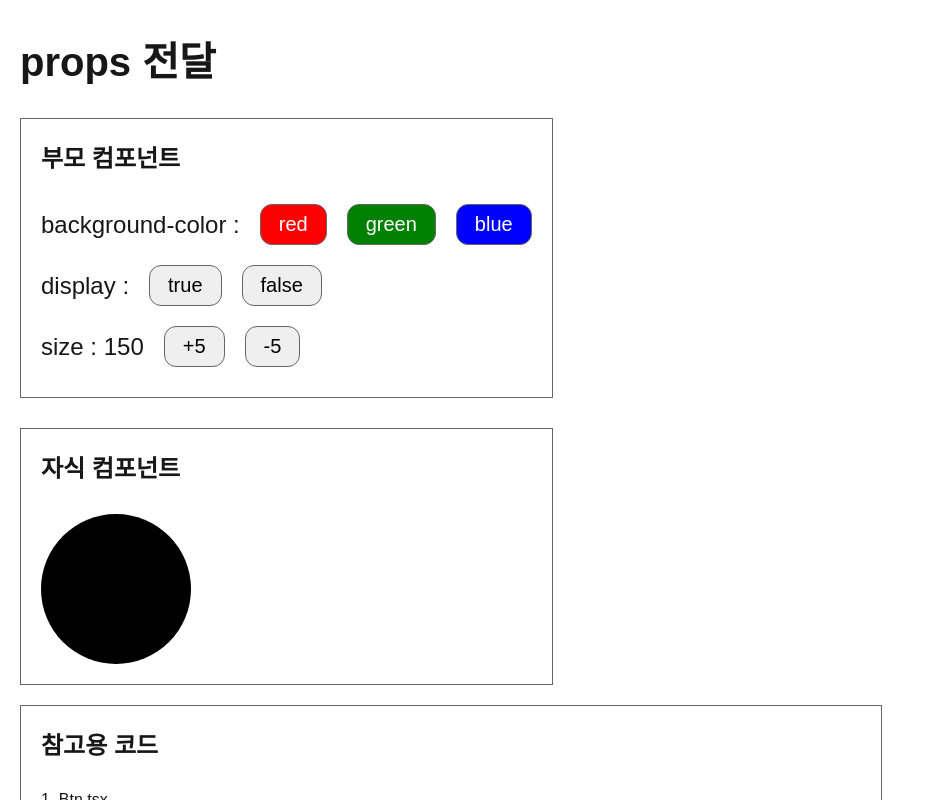
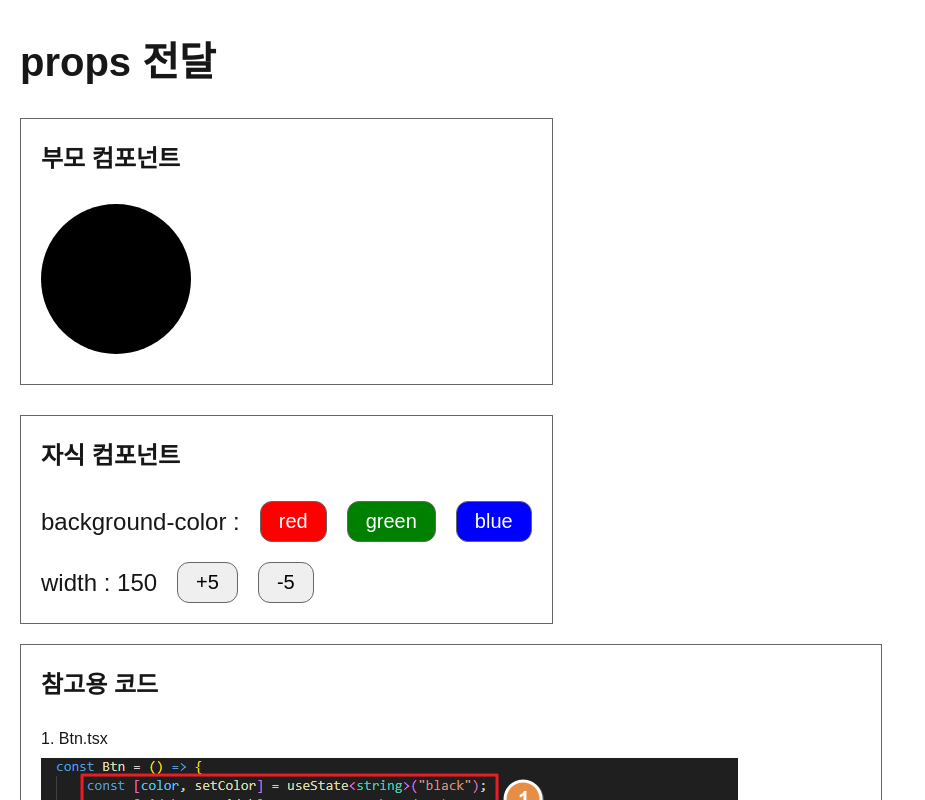
Before and after one commit to CIX-A/todo_react, a Next.js app: page /heesoon/button in a window 1280 px wide. Shown: the top 800 px of the page, without its empty margins (0-925 px from the left). Built offline with nearby package versions, Linux system fonts and the light colour scheme.

Commit message:
fix: 버튼 만들기 수정 (희순)

```diff
--- a/src/app/heesoon/button/Child.tsx
+++ b/src/app/heesoon/button/Child.tsx
@@ -1,14 +1,40 @@
-const Child = ({ color, isActive, size }: { color: string; isActive: boolean; size: number }) => {
-    console.log(`[color: ${color}] [isActive : ${isActive}] [size: ${size}]`);
+import styles from "./page.module.scss";
 
-    // 스타일 객체
-    const style = {
-        backgroundColor: color,
-        display: isActive ? "block" : "none",
-        width: size,
-    };
+const Child = ({
+    setColor,
+    setWidth,
+    width,
+}: {
+    setColor: (color: string) => void;
+    setWidth: (width: number) => void;
+    width: number;
+}) => {
+    return (
+        <div className={styles.content}>
+            <div className={styles.colorWrap}>
+                <p>background-color :</p>
+                <button type="button" onClick={() => setColor("red")}>
+                    red
+                </button>
+                <button type="button" onClick={() => setColor("green")}>
+                    green
+                </button>
+                <button type="button" onClick={() => setColor("blue")}>
+                    blue
+                </button>
+            </div>
 
-    return <span style={style}></span>;
+            <div className={styles.sizeWrap}>
+                <p>width : {width}</p>
+                <button type="button" onClick={() => setWidth(width + 5)}>
+                    +5
+                </button>
+                <button type="button" onClick={() => setWidth(width - 5)}>
+                    -5
+                </button>
+            </div>
+        </div>
+    );
 };
 
 export default Child;
--- a/src/app/heesoon/button/page.module.scss
+++ b/src/app/heesoon/button/page.module.scss
@@ -24,10 +24,21 @@
 .parent {
     border: 1px solid #666;
     padding: 20px;
-
     padding-bottom: 30px;
     margin-bottom: 30px;
 
+    span {
+        background-color: black;
+        display: block;
+        width: 150px;
+        aspect-ratio: 1/1;
+        border-radius: 50%;
+    }
+}
+
+.child {
+    border: 1px solid #666;
+    padding: 20px;
     .content > div {
         display: flex;
         align-items: center;
@@ -71,18 +82,6 @@
     }
 }
 
-.child {
-    border: 1px solid #666;
-    padding: 20px;
-    span {
-        background-color: black;
-        display: block;
-        width: 150px;
-        aspect-ratio: 1/1;
-        border-radius: 50%;
-    }
-}
-
 .imageWrap {
     border: 1px solid #666;
     padding: 20px;
--- a/src/app/heesoon/button/page.tsx
+++ b/src/app/heesoon/button/page.tsx
@@ -14,9 +14,16 @@ import img2 from "./images/2.png";
 import img3 from "./images/3.png";
 
 const Btn = () => {
-    const [color, setColor] = useState<string>("");
-    const [isActive, setIsActive] = useState<boolean>(true);
-    const [size, setSize] = useState<number>(150);
+    const [color, setColor] = useState<string>("black");
+    const [width, setWidth] = useState<number>(150);
+
+    // 스타일 객체
+    const style = {
+        backgroundColor: color,
+        width: width,
+    };
+
+    console.log(`[color: ${color}] [size: ${width}]`);
 
     return (
         <div className={styles.container}>
@@ -25,45 +32,12 @@ const Btn = () => {
                 <div>
                     <div className={styles.parent}>
                         <h2 className={styles.title}>부모 컴포넌트</h2>
-                        <div className={styles.content}>
-                            <div className={styles.colorWrap}>
-                                <p>background-color :</p>
-                                <button type="button" onClick={() => setColor("red")}>
-                                    red
-                                </button>
-                                <button type="button" onClick={() => setColor("green")}>
-                                    green
-                                </button>
-                                <button type="button" onClick={() => setColor("blue")}>
-                                    blue
-                                </button>
-                            </div>
-
-                            <div className={styles.activeWrap}>
-                                <p>display :</p>
-                                <button type="button" onClick={() => setIsActive(true)}>
-                                    true
-                                </button>
-                                <button type="button" onClick={() => setIsActive(false)}>
-                                    false
-                                </button>
-                            </div>
-
-                            <div className={styles.sizeWrap}>
-                                <p>size : {size}</p>
-                                <button type="button" onClick={() => setSize(size + 5)}>
-                                    +5
-                                </button>
-                                <button type="button" onClick={() => setSize(size - 5)}>
-                                    -5
-                                </button>
-                            </div>
-                        </div>
+                        <span style={style}></span>
                     </div>
 
                     <div className={styles.child}>
                         <h2 className={styles.title}>자식 컴포넌트</h2>
-                        <Child color={color} isActive={isActive} size={size} />
+                        <Child width={width} setColor={setColor} setWidth={setWidth} />
                     </div>
                 </div>
                 <div className={styles.imageWrap}>
```
Also changed, not shown: src/app/heesoon/button/images/1.png, src/app/heesoon/button/images/2.png.
